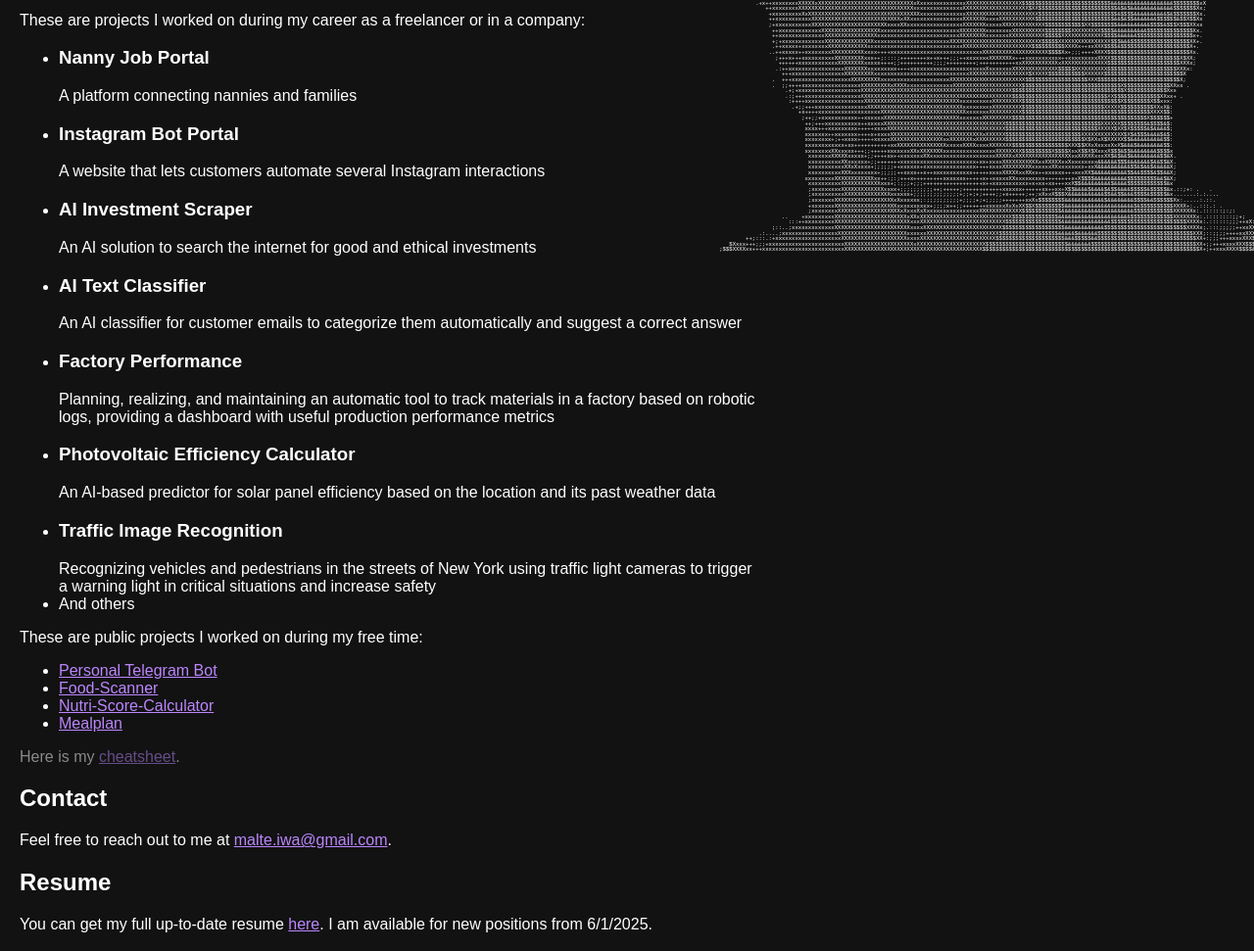
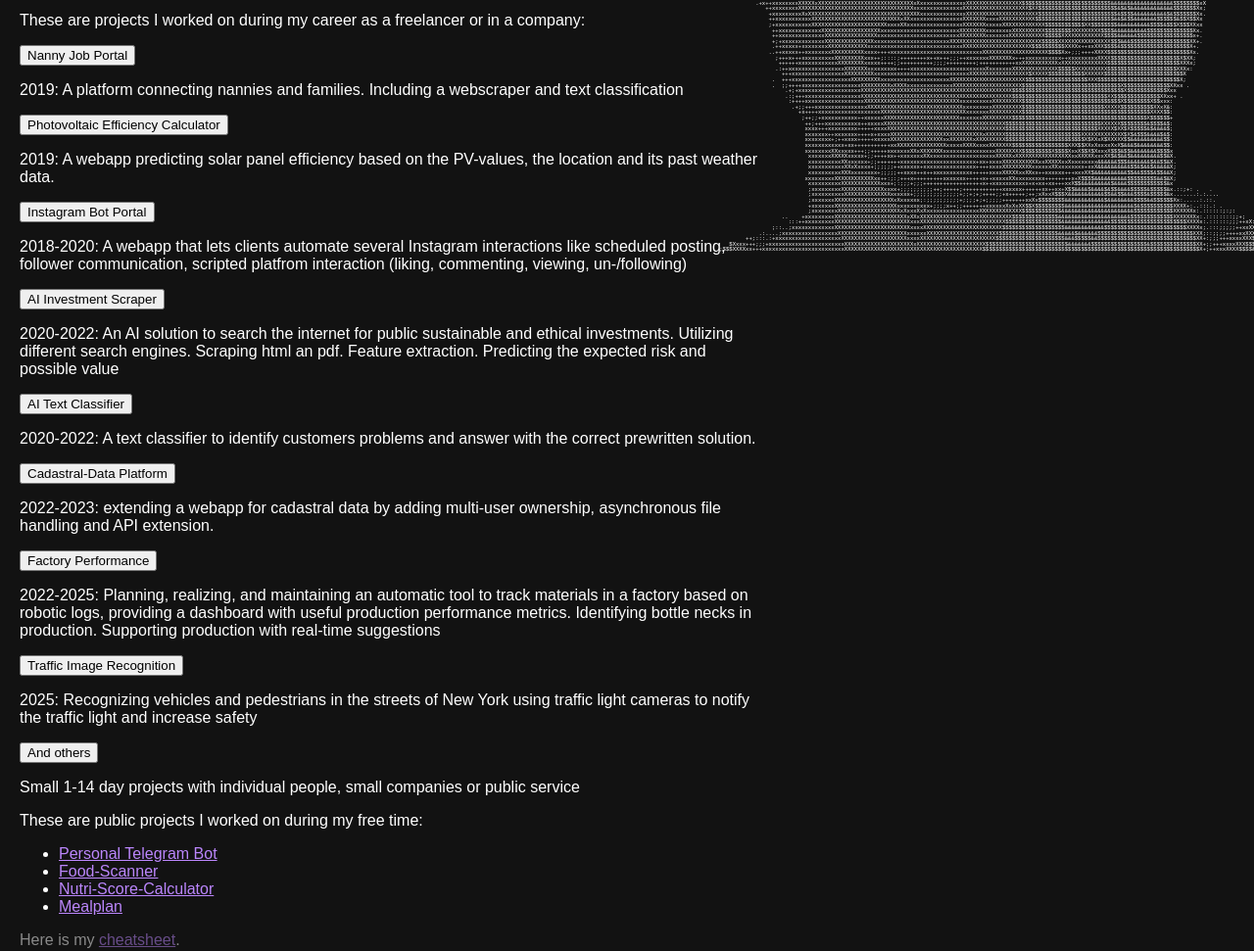
Before and after one commit to MalteIwanicki/malteiwanicki.github.io, a plain HTML site: page index.html in a window 1280 px wide. Shown: the part 542-1513 px from the top of the page at 98% size. Drawn offline with Linux system fonts and the light colour scheme.

Commit message:
Update index.html

```diff
--- a/index.html
+++ b/index.html
@@ -41,23 +41,43 @@
 
         <h2>Projects</h2>
         <p>These are projects I worked on during my career as a freelancer or in a company:</p>
-        <ul>
-            <li><h3>Nanny Job Portal</h3>
-                A platform connecting nannies and families</li>
-            <li><h3>Instagram Bot Portal</h3>
-                A website that lets customers automate several Instagram interactions</li>
-            <li><h3>AI Investment Scraper</h3>
-                An AI solution to search the internet for good and ethical investments</li>
-            <li><h3>AI Text Classifier</h3>
-                An AI classifier for customer emails to categorize them automatically and suggest a correct answer</li>
-            <li><h3>Factory Performance</h3>
-                Planning, realizing, and maintaining an automatic tool to track materials in a factory based on robotic logs, providing a dashboard with useful production performance metrics</li>
-            <li><h3>Photovoltaic Efficiency Calculator</h3>
-                An AI-based predictor for solar panel efficiency based on the location and its past weather data</li>
-            <li><h3>Traffic Image Recognition</h3>
-                Recognizing vehicles and pedestrians in the streets of New York using traffic light cameras to trigger a warning light in critical situations and increase safety</li>
-            <li>And others</li>
-        </ul>
+        <button class="collapsible">Nanny Job Portal</button>
+        <div class="content">
+            <p>2019: A platform connecting nannies and families. Including a webscraper and text classification</p>
+        </div>
+        <button class="collapsible">Photovoltaic Efficiency Calculator</button>
+        <div class="content">
+            <p>2019: A webapp predicting solar panel efficiency based on the PV-values, the location and its past weather data.</p>
+        </div>
+        <button class="collapsible">Instagram Bot Portal</button>
+        <div class="content">
+            <p>2018-2020: A webapp that lets clients automate several Instagram interactions like scheduled posting, follower communication, scripted platfrom interaction (liking, commenting, viewing, un-/following) </p>
+        </div>
+        <button class="collapsible">AI Investment Scraper</button>
+        <div class="content">
+            <p>2020-2022: An AI solution to search the internet for public sustainable and ethical investments. Utilizing different search engines. Scraping html an pdf. Feature extraction. Predicting the expected risk and possible value</p>
+        </div>
+        <button class="collapsible">AI Text Classifier</button>
+        <div class="content">
+            <p>2020-2022: A text classifier to identify customers problems and answer with the correct prewritten solution.</p>
+        </div>
+       <button class="collapsible">Cadastral-Data Platform</button>
+        <div class="content">
+            <p>2022-2023: extending a webapp for cadastral data by adding multi-user ownership, asynchronous file handling and API extension.</p>
+        </div>
+        <button class="collapsible">Factory Performance</button>
+        <div class="content">
+            <p>2022-2025: Planning, realizing, and maintaining an automatic tool to track materials in a factory based on robotic logs, providing a dashboard with useful production performance metrics. Identifying bottle necks in production. Supporting production with real-time suggestions</p>
+        </div>
+        <button class="collapsible">Traffic Image Recognition</button>
+        <div class="content">
+            <p>2025: Recognizing vehicles and pedestrians in the streets of New York using traffic light cameras to notify the traffic light and increase safety</p>
+        </div>
+        <button class="collapsible">And others</button>
+        <div class="content">
+            <p>Small 1-14 day projects with individual people, small companies or public service</p>
+        </div>
+
 
         <p>These are public projects I worked on during my free time:</p>
         <ul>
```
